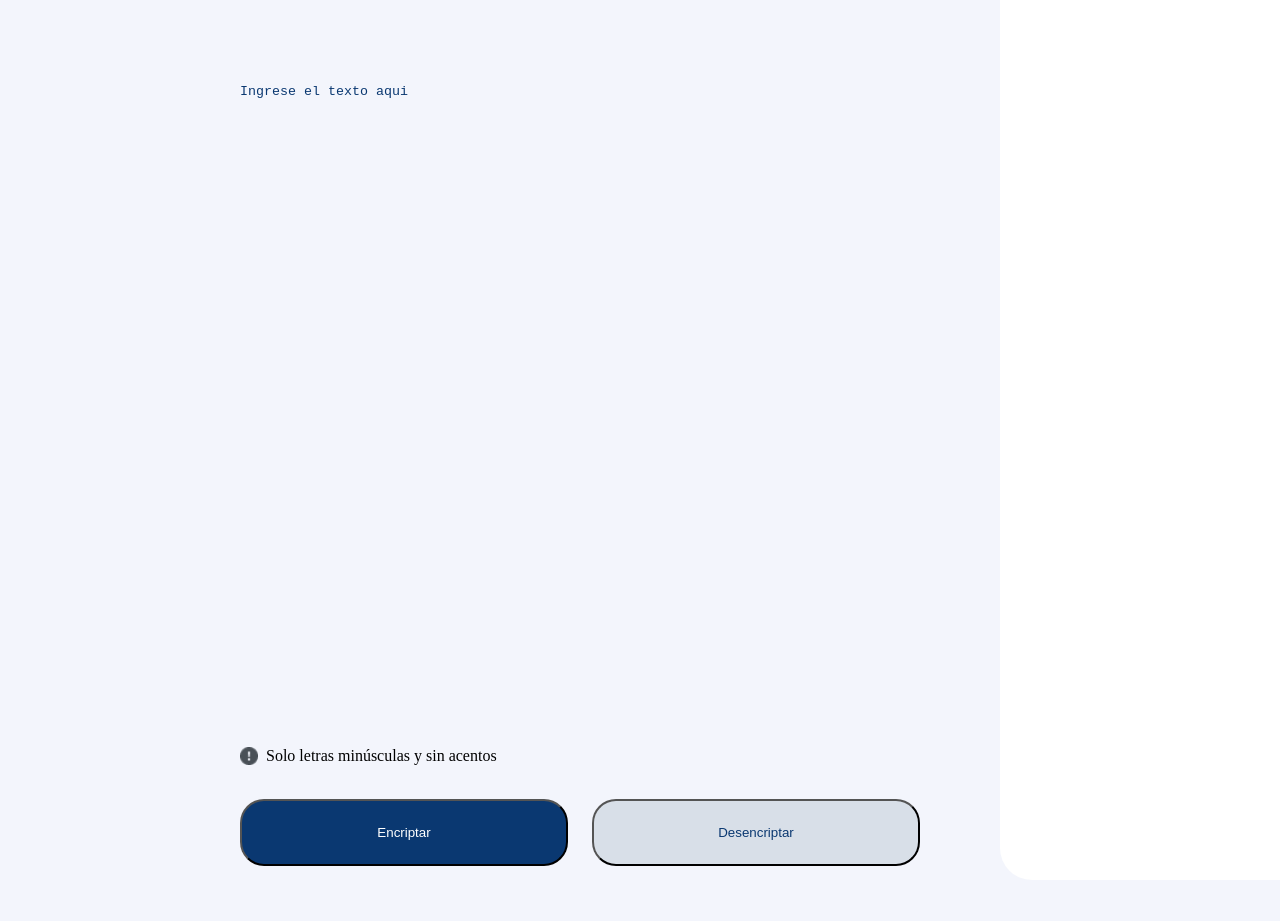
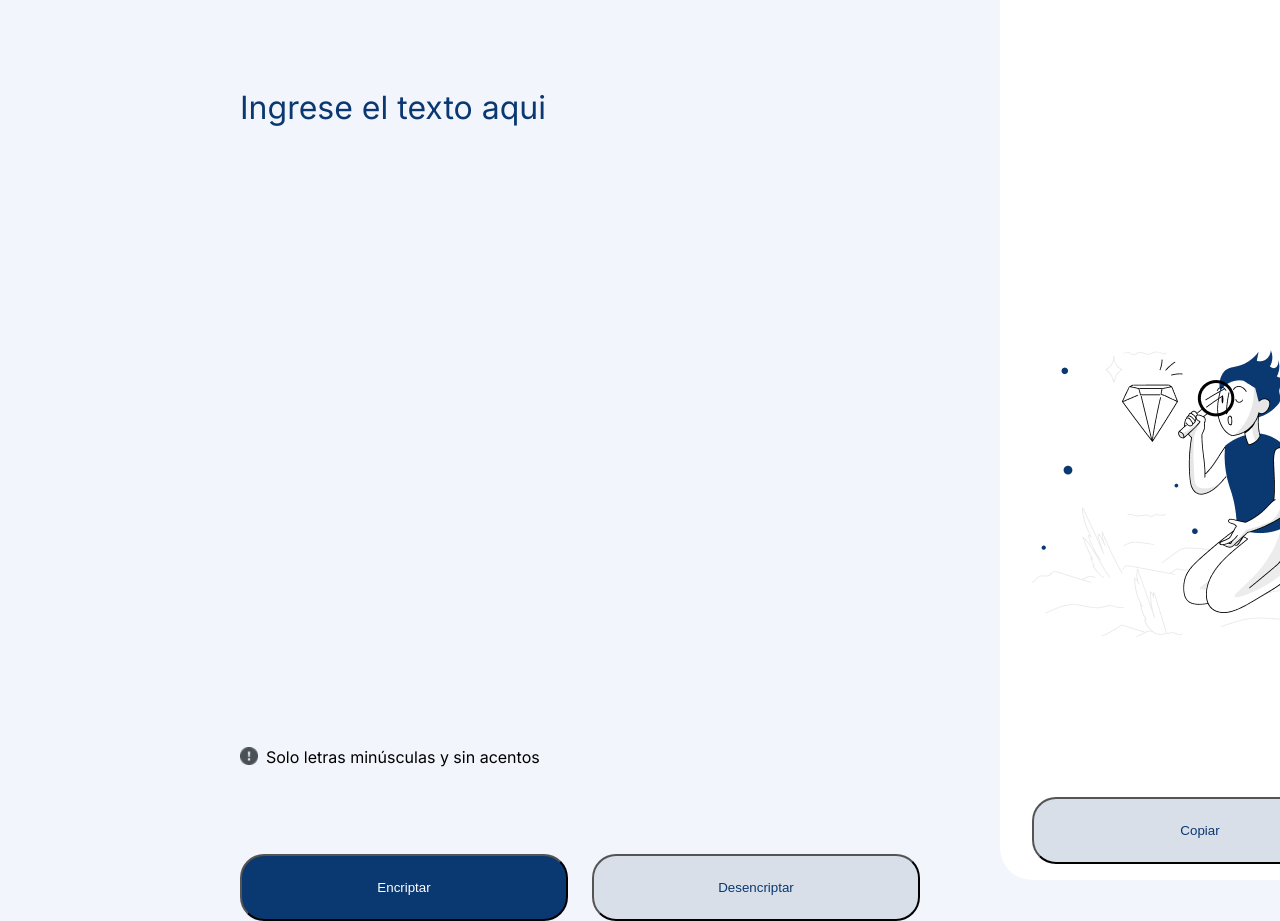
Before and after one commit to TheCodeShort/Encriptado-de-Texto, a plain HTML site: page index.html in a window 1280 px wide. Shown: the part 104-1025 px from the top of the page. Before the commit the page ends 984 px from the top, so only its background shows below. Drawn offline with Linux system fonts and the light colour scheme.

Commit message:
actualizacion html y css museño posicion y letras

```diff
--- a/index.html
+++ b/index.html
@@ -5,6 +5,10 @@
     <meta name="viewport" content="width=device-width, initial-scale=1.0">
     <title>Encriptador de texto</title>
     <link rel="stylesheet" href="style.css">
+    <!--estos links me traen la funete del texto que se saco de google fonts-->
+    <link rel="preconnect" href="https://fonts.googleapis.com">
+    <link rel="preconnect" href="https://fonts.gstatic.com" crossorigin>
+    <link href="https://fonts.googleapis.com/css2?family=Inter:ital,opsz,wght@0,14..32,100..900;1,14..32,100..900&family=Krona+One&family=Montserrat:ital,wght@0,100..900;1,100..900&display=swap" rel="stylesheet">
 </head>
 <body>
     <header></header>
@@ -15,11 +19,13 @@
             <img class="" src="img/signo-advertencia.png" alt="signo de signo de advertencia">
             <p class="advertencia-normal-texto">Solo letras minúsculas y sin acentos</p>
         </div>
+
         <div class="encriptador-texto-informativo">
             <textarea name="encriptado-texto" id="desencitador-de-texto"></textarea>
-            <!--<h1 class="advertencia-encriptado-texto">Ningún mensaje fue encontrado</h1>
+            <button class="boton-copiar">Copiar</button>
+            <h1 class="advertencia-encriptado-texto">Ningún mensaje fue encontrado</h1>
             <p class="texto_informativo">Ingresa el texto que desees encriptar o desencriptar.</p>
-            <img class="imagen-muñeco" src="img/Muñeco.png" alt="una persona sentada">-->
+
         </div>
 
 
--- a/style.css
+++ b/style.css
@@ -1,6 +1,10 @@
 *{
     padding: 0px;
     margin: 0px;
+    /*font-family: "Inter";
+    font-weight: 400;
+    font-size: 32px;
+    line-height:150%;*/
 
 }
 
@@ -13,12 +17,14 @@ body{
 
 
 #normal-textto{
+    font-family: "Inter";
+    font-weight: 400;
+    font-size: 32px;
+    line-height:150%;
     background-color: #F3F5FC;
     outline: none;
     resize: none;  /*resize: none; sirve para evitar que usuario no pueda graduar el cuadro*/
     border: 2px ;
-    width: 577px;
-    height: 630px;
     /*position: relative; posicionar un elementos n cualquier lugar siin qu este fijo
     si no se pone esto quedara por defecto static que no deja mover el objeto*/
     position: absolute;
@@ -31,6 +37,7 @@ textarea::placeholder{ /*de esta manera le cambio propiedades a los atributos de
 }
 
 .advertencia-encriptador{
+    font-family: "Inter";
     display: flex;
     flex-direction: row;
     gap: 8px;
@@ -76,6 +83,19 @@ textarea::placeholder{ /*de esta manera le cambio propiedades a los atributos de
 
 }
 
+.boton-copiar{
+    background-color: #D8DFE8;
+    color: #0A3871;
+    border-radius: 24px;
+    border-style: solid #0A3871;
+    width: 336px;
+    height: 67px;
+    position: absolute;
+    left: 1032px;
+    top: 901px;
+}
+
+
 #desencitador-de-texto{
     background-color: #FFFFFF;
     border-radius: 32px;
@@ -87,6 +107,9 @@ textarea::placeholder{ /*de esta manera le cambio propiedades a los atributos de
     position: absolute;
     left: 1000px;
     top: 40px;
+    background-image: url(img/Muñeco.png); /*esto es para poner una imagen de fondo */
+    background-repeat: no-repeat; /*esto me sirve para no no se repita*/
+    background-position: 32px 397px;/*con esto movemos la imagen*/
 }
 
 /*como hay mas de un div toca espesificar de donde biene el textarea
@@ -101,12 +124,3 @@ despues biene el textarea el focus y dentro espesificamos el cambio a realizar *
     left: 40px;
     top: 40px;
 }
-
-/*
-.imagen-muñeco{
-    width: 336px;
-    height: 304;
-    position: relative;
-    left: 1034px;
-    top: 283px;
-}*/
```
